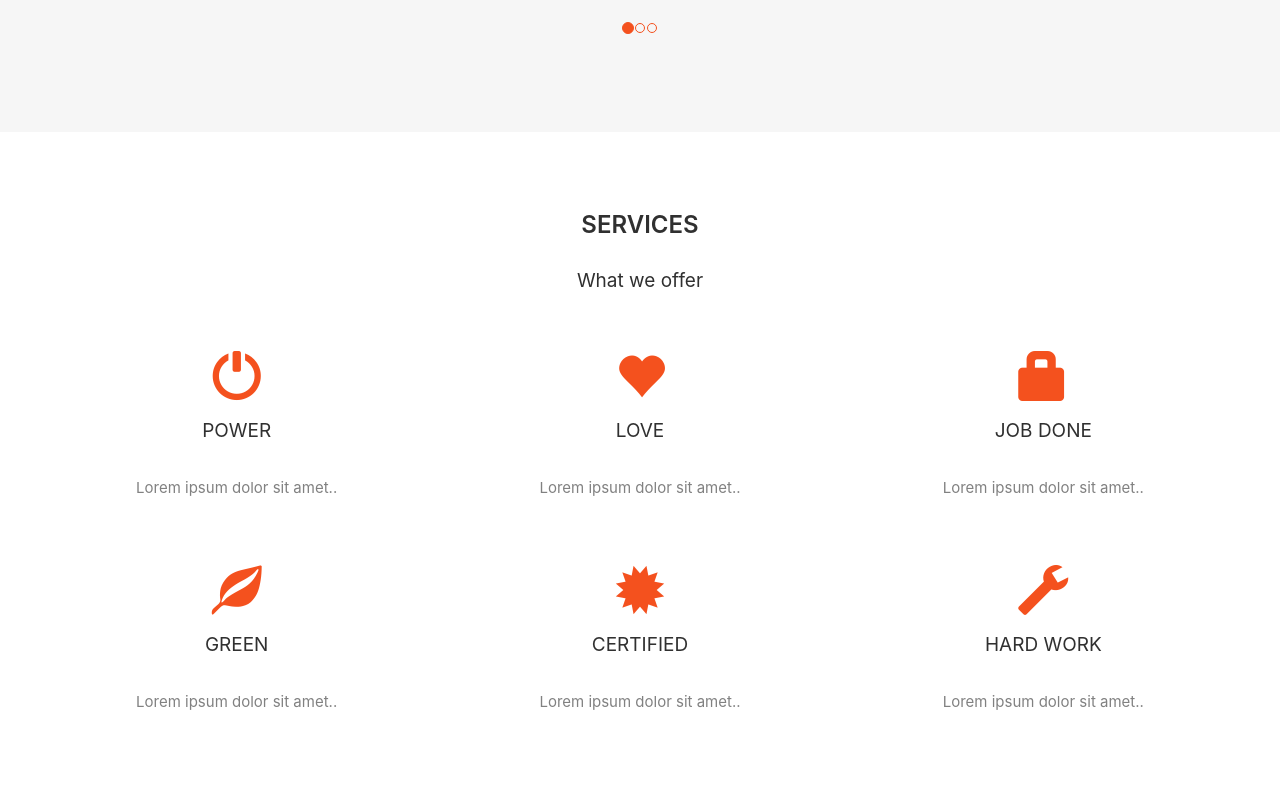
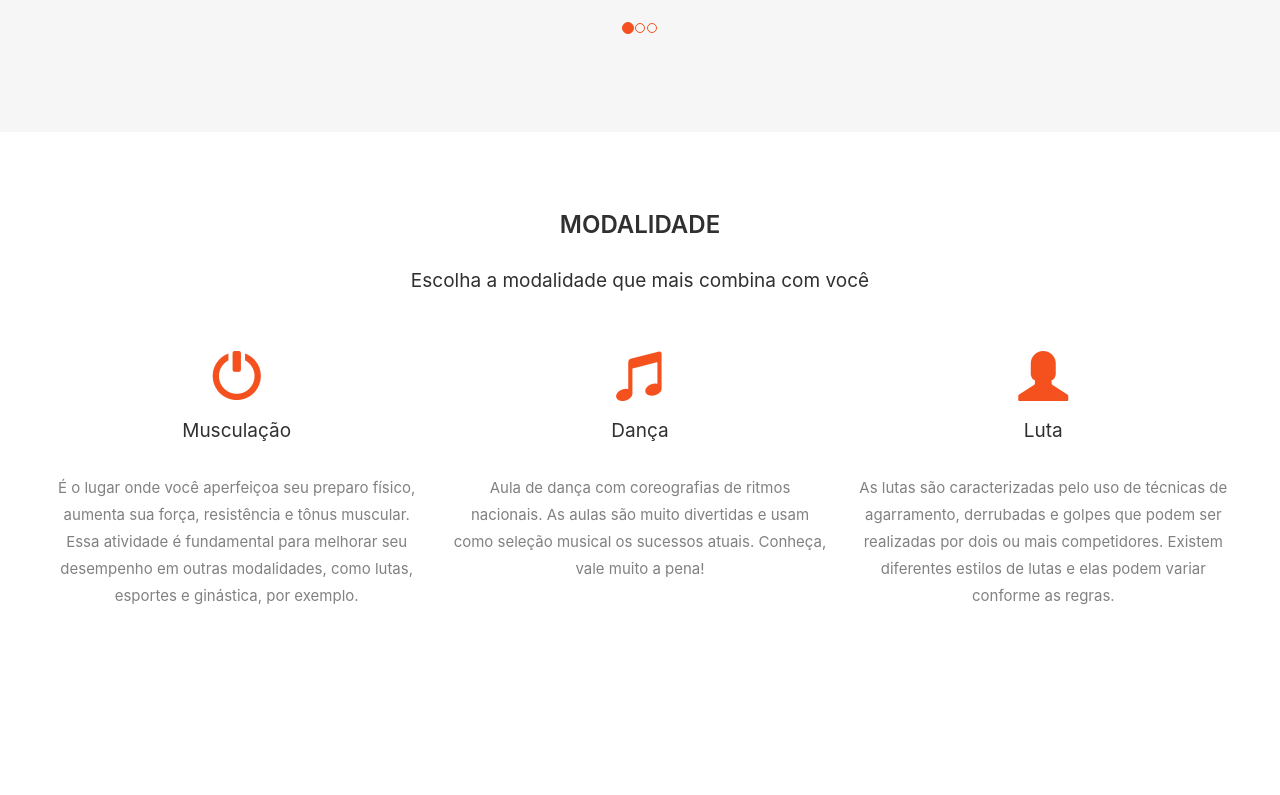
Before and after one commit to brendakaroliny/Academia, a React (Create React App) app in the folder react/academia/: page / in a window 1280 px wide. Shown: the part 2385-3180 px from the top of the page. Built offline with nearby package versions, Linux system fonts and the light colour scheme.

Commit message:
Organizando a Modalidade

```diff
--- a/react/academia/public/style.css
+++ b/react/academia/public/style.css
@@ -231,7 +231,7 @@ body {
   border-color: red;
 }
 
-.form-control.error i.fa-exclamation-circle{
+.form-control.error {
   color: red;
   visibility: visible;
 }
@@ -247,7 +247,7 @@ color: red;
   border-color: lime;
 }
 
-.form-control.success i.fa-check-circle{
+.form-control.success {
   color: lime;
   visibility: visible;
 }
--- a/react/academia/src/components/Cabecalho.js
+++ b/react/academia/src/components/Cabecalho.js
@@ -17,7 +17,7 @@ const Cabecalho = props=>{
     <div className='collapse navbar-collapse' id='myNavbar'>
       <ul className='nav navbar-nav navbar-right'>
         <li><a href='#about'>Home</a></li>
-        <li><a href='#services'>Modalidades</a></li>
+        <li><a href='#modalidade'>Modalidades</a></li>
         <li><a href='#portfolio'>Unidades</a></li>
         <li><a href='#pricing'>Planos</a></li>
         <li><a href='#contact'>Formulario</a></li>
--- a/react/academia/src/components/Modalidade.js
+++ b/react/academia/src/components/Modalidade.js
@@ -4,45 +4,29 @@ const Modalidade = props=>{
     return(
         <div>
 
-            <div id='services' className='container-fluid text-center'>
-  <h2>SERVICES</h2>
-  <h4>What we offer</h4>
+            <div id='modalidade' className='container-fluid text-center'>
+  <h2>Modalidade</h2>
+  <h4>Escolha a modalidade que mais combina com você</h4>
   <br />
   <div className='row '>
     <div className='col-sm-4'>
       <span className='glyphicon glyphicon-off logo-small'></span>
-      <h4>POWER</h4>
-      <p>Lorem ipsum dolor sit amet..</p>
+      <h4>Musculação</h4>
+      <p>É o lugar onde você aperfeiçoa seu preparo físico, aumenta sua força, resistência e tônus muscular. Essa atividade é fundamental para melhorar seu desempenho em outras modalidades, como lutas, esportes e ginástica, por exemplo.</p>
     </div>
     <div className='col-sm-4'>
-      <span className='glyphicon glyphicon-heart logo-small'></span>
-      <h4>LOVE</h4>
-      <p>Lorem ipsum dolor sit amet..</p>
+      <span className='glyphicon glyphicon-music logo-small'></span>
+      <h4>Dança</h4>
+      <p>Aula de dança com coreografias de ritmos nacionais. As aulas são muito divertidas e usam como seleção musical os sucessos atuais. Conheça, vale muito a pena!</p>
     </div>
     <div className='col-sm-4'>
-      <span className='glyphicon glyphicon-lock logo-small'></span>
-      <h4>JOB DONE</h4>
-      <p>Lorem ipsum dolor sit amet..</p>
+      <span className='glyphicon glyphicon-user logo-small'></span>
+      <h4>Luta</h4>
+      <p>As lutas são caracterizadas pelo uso de técnicas de agarramento, derrubadas e golpes que podem ser realizadas por dois ou mais competidores. Existem diferentes estilos de lutas e elas podem variar conforme as regras.</p>
     </div>
   </div>
   <br /><br />
-  <div className='row '>
-    <div className='col-sm-4'>
-      <span className='glyphicon glyphicon-leaf logo-small'></span>
-      <h4>GREEN</h4>
-      <p>Lorem ipsum dolor sit amet..</p>
-    </div>
-    <div className='col-sm-4'>
-      <span className='glyphicon glyphicon-certificate logo-small'></span>
-      <h4>CERTIFIED</h4>
-      <p>Lorem ipsum dolor sit amet..</p>
-    </div>
-    <div className='col-sm-4'>
-      <span className='glyphicon glyphicon-wrench logo-small'></span>
-      <h4>HARD WORK</h4>
-      <p>Lorem ipsum dolor sit amet..</p>
-    </div>
-  </div>
+
 </div>
         </div>
     )
```
